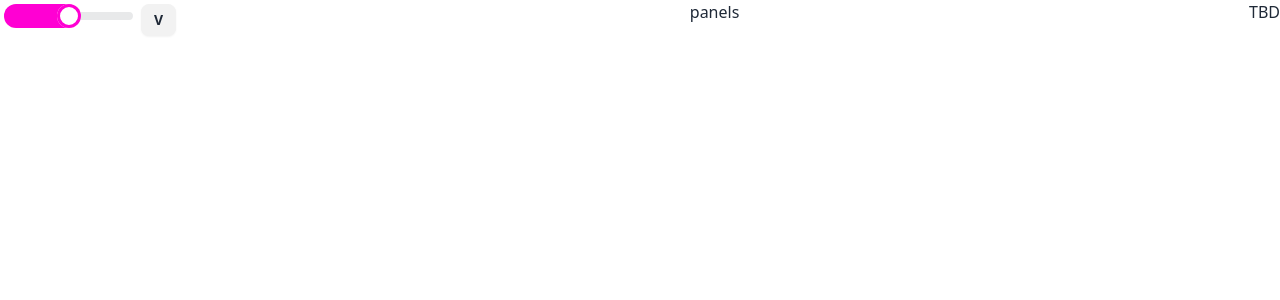
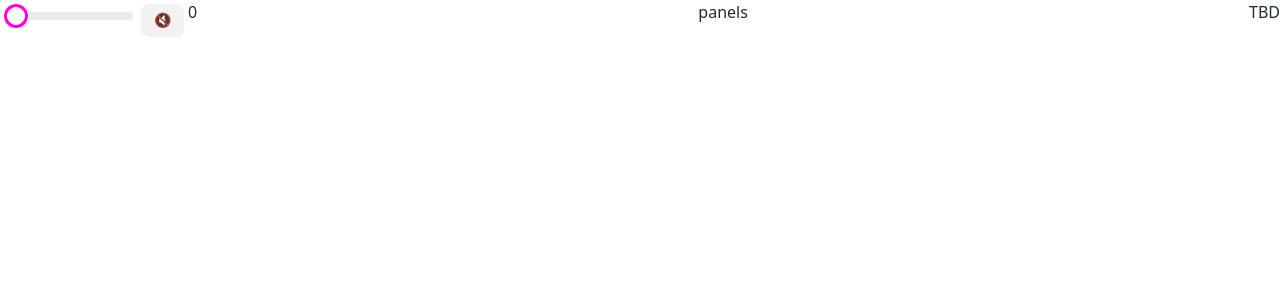
Before and after one commit to femtanil/soundtracker.ts, a Vue app: page / in a window 1280 px wide. Shown: the top 300 px of the page. Built offline with nearby package versions, Linux system fonts and the light colour scheme.

Commit message:
Updated volume icons

```diff
--- a/src/components/AppMasterVolume.vue
+++ b/src/components/AppMasterVolume.vue
@@ -1,10 +1,38 @@
 <template>
     <div id="app-master-volume-container" class="flex flew-row">
-        <AppRangeBar class="m-1"></AppRangeBar>
-        <AppSmallButton class="m-1">{{ 'V' }}</AppSmallButton>
+        <AppRangeBar v-model="rangeValue" class="m-1" :step="5" :max="100"></AppRangeBar>
+        <AppSmallButton class="m-1">{{ volumeIcon }}</AppSmallButton>
+        <div>{{ rangeValue }}</div>
     </div>
 </template>
 <script setup lang="ts">
+import { onMounted, computed, watch, ref, Ref } from 'vue';
+import { useAppStore } from '@/stores/app.ts';
+import { storeToRefs } from 'pinia';
 import AppRangeBar from '@/components/AppRangeBar.vue';
 import AppSmallButton from '@/components/AppSmallButton.vue';
+
+const { masterVolume } = storeToRefs(useAppStore());
+const rangeValue: Ref<number> = ref(0);
+const volumeIcon = computed<string>(() => {
+    if (rangeValue.value == 0) {
+        return '🔇';
+    }
+    else if (rangeValue.value > 0 && rangeValue.value < 33) {
+        return '🔈';
+    }
+    else if (rangeValue.value > 0 && rangeValue.value < 66) {
+        return '🔉';
+    }
+    else {
+        return '🔊';
+    }
+});
+
+onMounted(() => {
+    rangeValue.value = masterVolume.value;
+});
+watch(rangeValue, (newValue) => {
+    masterVolume.value = newValue;
+});
 </script>
```
